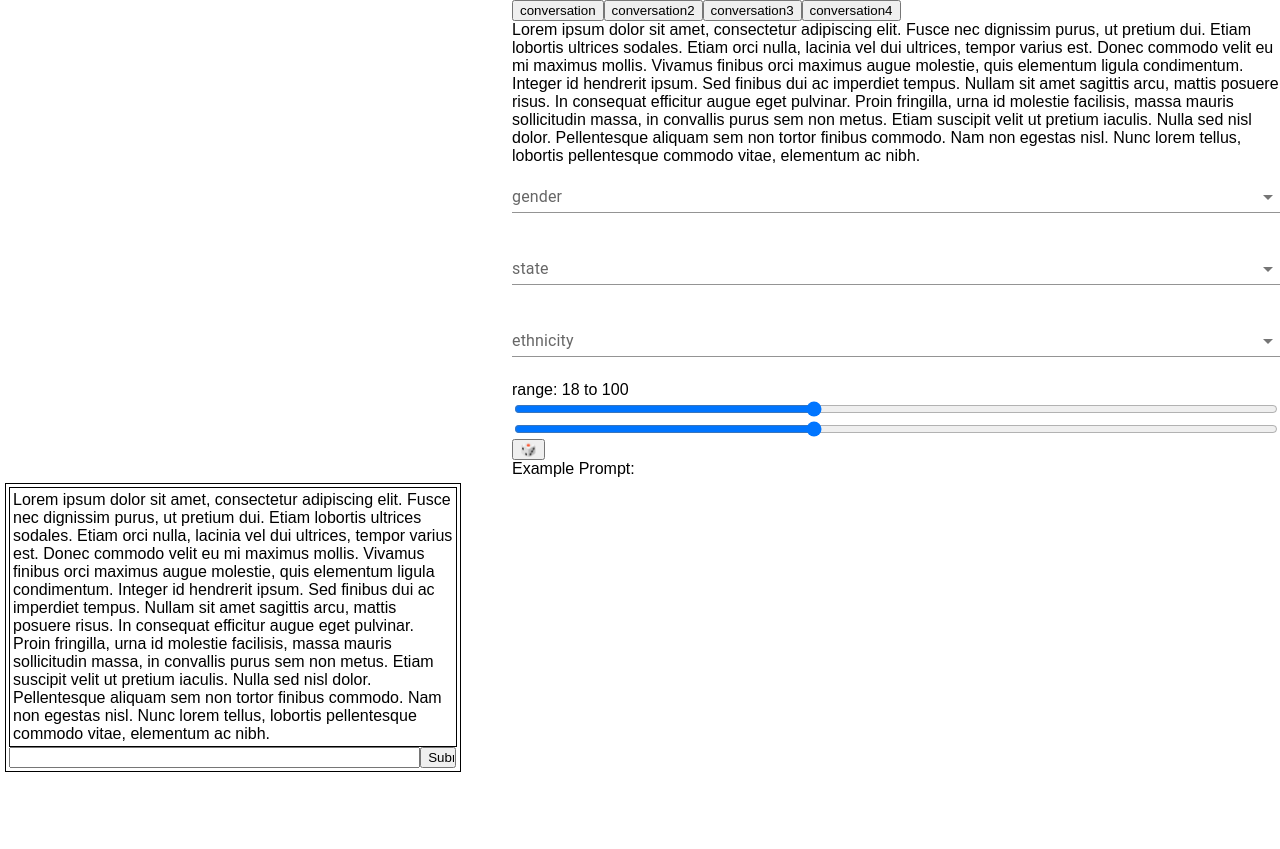
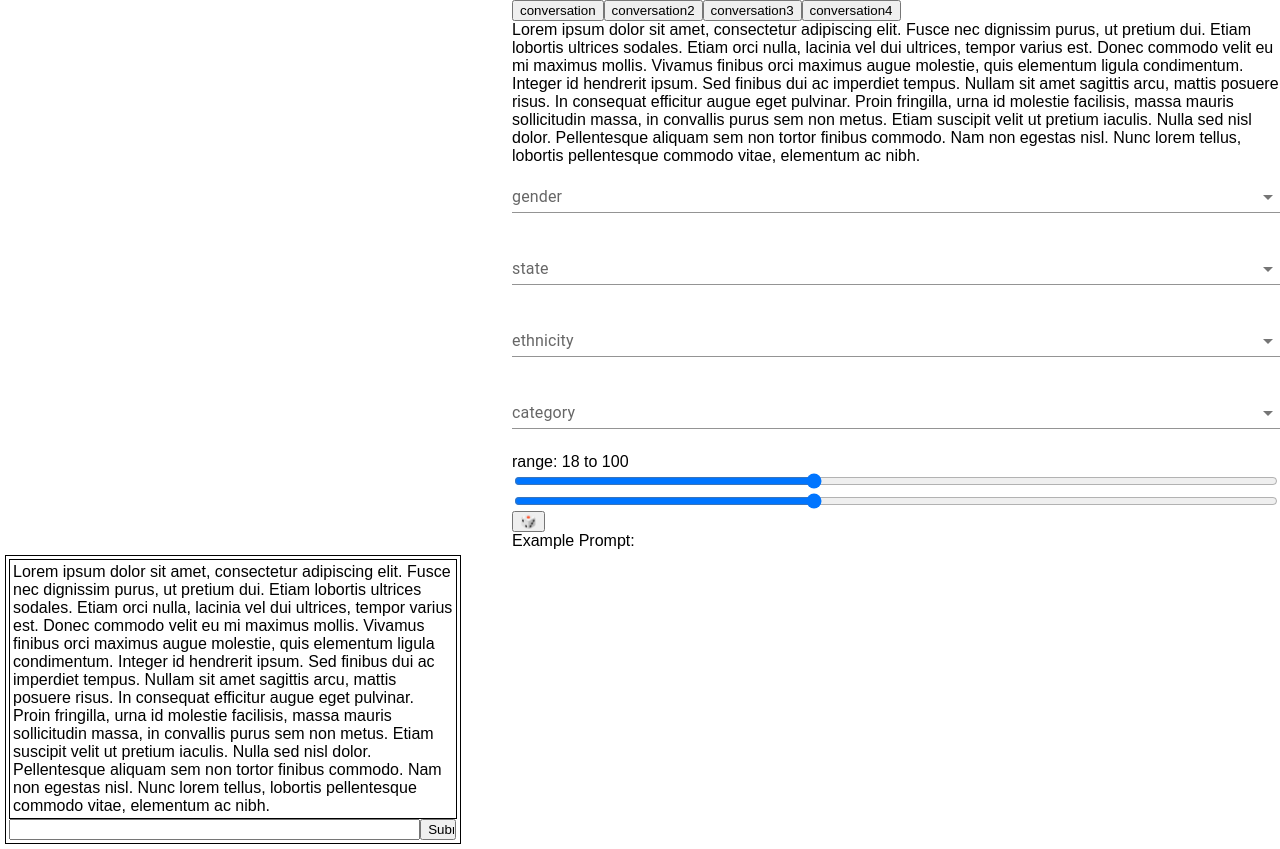
Before and after one commit to veggiebob/datafest-webpage, a React (Create React App) app: page / in a window 1280 px wide. Before the commit the page ends 800 px from the top, so only its background shows below. Built offline with nearby package versions, Linux system fonts and the light colour scheme; no server answers.

Commit message:
add categories

```diff
--- a/src/PromptParams.js
+++ b/src/PromptParams.js
@@ -34,7 +34,13 @@ const ETHNICITIES = [
  'Not Hispanic or Latino',
  'Caucasian',
  'Native Hawaiian / Pacific Islander'
-]
+];
+
+const CATEGORIES = ['Individual Rights', 'Family and Children', 'Other',
+'Housing and Homelessness', 'Health and Disability',
+'Work, Employment and Unemployment',
+'Consumer Financial Questions', 'Income Maintenance', 'Juvenile',
+'Education'];
 
 class PromptParams extends Component {
 
@@ -45,7 +51,8 @@ class PromptParams extends Component {
             states: [],
             genders: [],
             age: [18, 100],
-            ethnicities: []
+            ethnicities: [],
+            categories: []
         }
 
         this.agetmp = [18, 100];
@@ -54,6 +61,7 @@ class PromptParams extends Component {
         this.setGenders = this.setGenders.bind(this);
         this.setEthnicities = this.setEthnicities.bind(this);
         this.setAge = this.setAge.bind(this);
+        this.setCategories = this.setCategories.bind(this);
     }
 
     setStates(states) {
@@ -89,6 +97,15 @@ class PromptParams extends Component {
         this.options.next(this.state);
         this.setState({
             age: ages.slice(),
+            ...this.state
+        });
+    }
+
+    setCategories(cats) {
+        this.state.categories = cats;
+        this.options.next(this.state);
+        this.setState({
+            categories: cats,
             ...this.state
         });
     }
@@ -147,6 +164,21 @@ class PromptParams extends Component {
                         />)}
                     />
 
+                <Autocomplete
+                    multiple
+                    options={CATEGORIES}
+                    getOptionLabel={(option) => option}
+                    defaultValue={[]}
+                    onChange={(a, b) => this.setCategories(b)}
+                    renderInput={(params) => (
+                        <TextField
+                            {...params}
+                            variant="standard"
+                            label="category"
+                            placeholder="categories?"
+                        />)}
+                    />
+
 
             <Stack>
                 <label>range: {this.agetmp[0]} to {this.agetmp[1]}</label>
```
